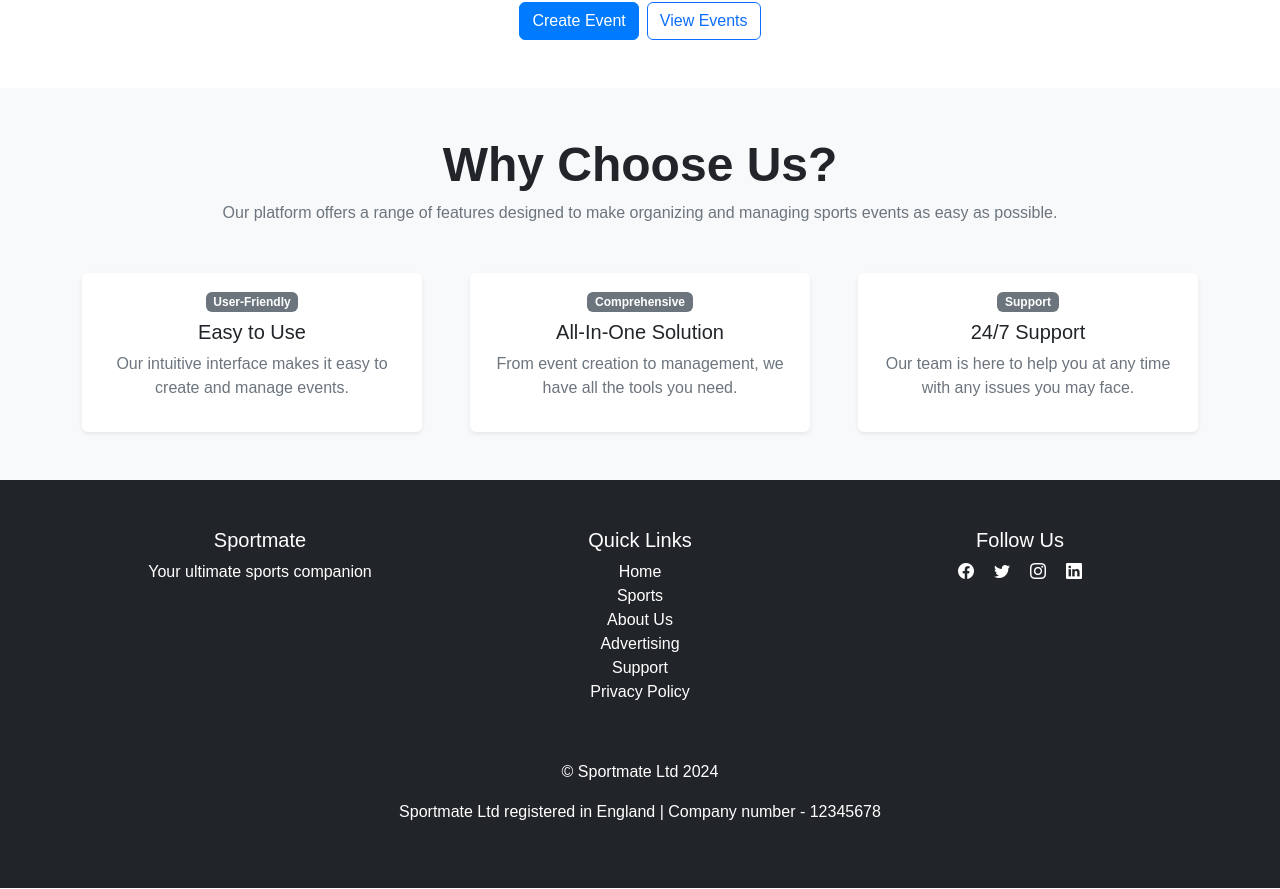
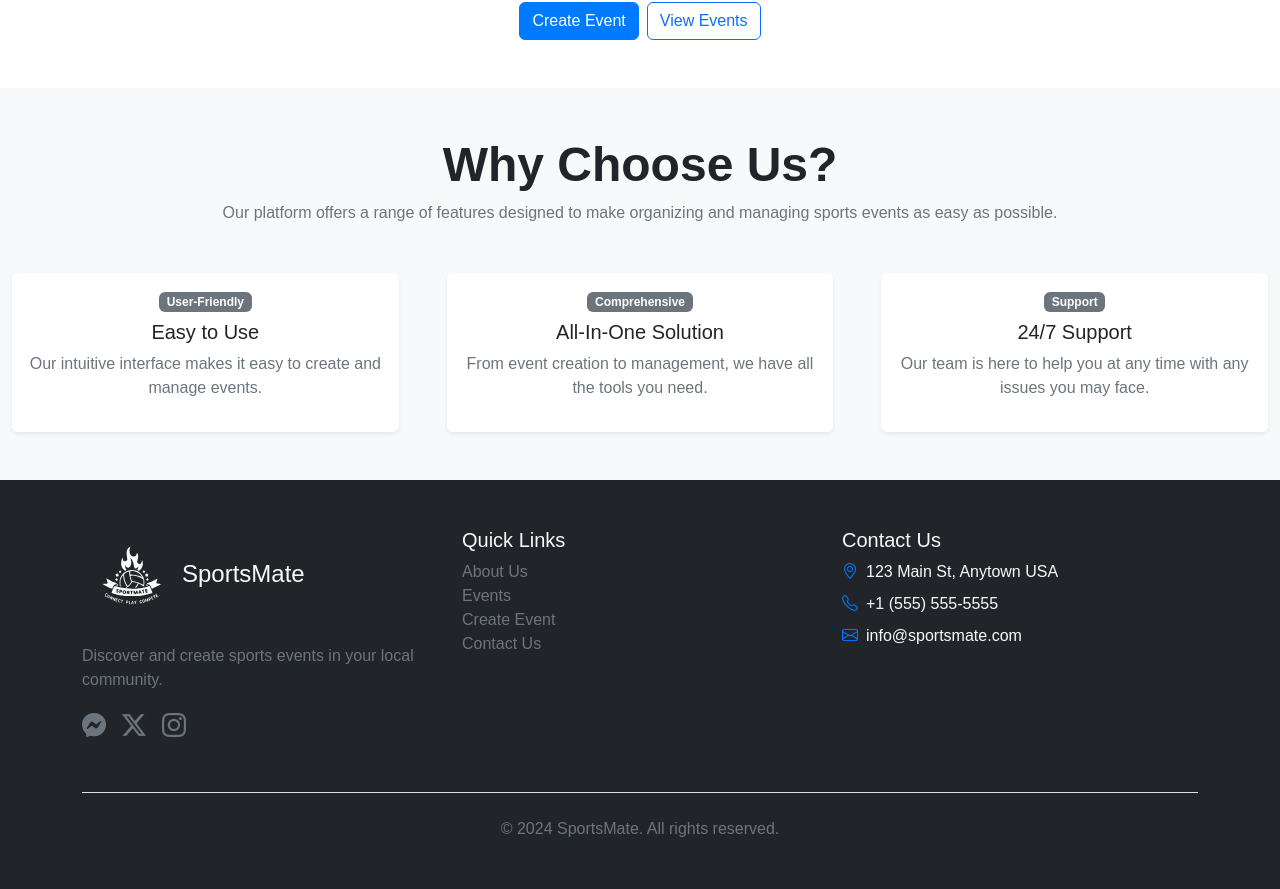
Before and after one commit to deepak748030/SportMate, a React (Vite) app in the folder client/: page / in a window 1280 px wide. Shown: the part 1180-2069 px from the top of the page. Built offline with nearby package versions, Linux system fonts and the light colour scheme.

Commit message:
footer update

```diff
--- a/client/index.html
+++ b/client/index.html
@@ -5,7 +5,6 @@
   <meta charset="UTF-8" />
   <link rel="icon" type="image/svg+xml" href="/vite.svg" />
   <meta name="viewport" content="width=device-width, initial-scale=1.0" />
-  <title>Vite + React</title>
   <link rel="stylesheet" href="https://fonts.googleapis.com/css2?family=Exo+2:wght@400;700&display=swap">
 
 </head>
--- a/client/src/components/layouts/Footer.jsx
+++ b/client/src/components/layouts/Footer.jsx
@@ -1,46 +1,79 @@
 import React from 'react';
 import { Link } from 'react-router-dom';
-import 'bootstrap/dist/css/bootstrap.min.css';
 
-function Footer() {
+const Footer = () => {
     return (
-        <footer className='w-100 text-center py-5 bg-dark' style={{ color: '#FFFFFF' }}>
+        <footer className="bg-dark text-light py-5">
             <div className="container">
                 <div className="row">
-                    <div className="col-md-4 mb-3">
-                        <h5>Sportmate</h5>
-                        <p>Your ultimate sports companion</p>
+                    <div className="col-md-4 mb-4">
+                        <div className="d-flex align-items-center mb-3">
+                            <img src='./vite.svg' />
+                            <span className="ml-2 h4">SportsMate</span>
+                        </div>
+                        <p className="text-muted">Discover and create sports events in your local community.</p>
+                        <div className="d-flex gap-3 fs-4">
+                            <Link href="#" className="text-muted mr-3">
+                                <i className="bi bi-messenger"></i>
+                            </Link>
+                            <Link href="#" className="text-muted mr-3">
+                                <i className="bi bi-twitter-x"></i>
+                            </Link>
+                            <Link href="#" className="text-muted">
+                                <i className="bi bi-instagram"></i>
+                            </Link>
+                        </div>
                     </div>
-                    <div className="col-md-4 mb-3">
+                    <div className="col-md-4 mb-4">
                         <h5>Quick Links</h5>
-                        <ul className='list-unstyled'>
-                            <li><Link to="/" style={{ color: '#FFFFFF', textDecoration: 'none' }}>Home</Link></li>
-                            <li><Link to="/sports" style={{ color: '#FFFFFF', textDecoration: 'none' }}>Sports</Link></li>
-                            <li><Link to="/about" style={{ color: '#FFFFFF', textDecoration: 'none' }}>About Us</Link></li>
-                            <li><Link to="/advertising" style={{ color: '#FFFFFF', textDecoration: 'none' }}>Advertising</Link></li>
-                            <li><Link to="/support" style={{ color: '#FFFFFF', textDecoration: 'none' }}>Support</Link></li>
-                            <li><Link to="/privacy" style={{ color: '#FFFFFF', textDecoration: 'none' }}>Privacy Policy</Link></li>
+                        <ul className="list-unstyled">
+                            <li>
+                                <Link href="#" className="text-muted" style={{ textDecoration: 'none' }}>
+                                    About Us
+                                </Link>
+                            </li>
+                            <li>
+                                <Link href="#" className="text-muted" style={{ textDecoration: 'none' }}>
+                                    Events
+                                </Link>
+                            </li>
+                            <li>
+                                <Link href="#" className="text-muted" style={{ textDecoration: 'none' }}>
+                                    Create Event
+                                </Link>
+                            </li>
+                            <li>
+                                <Link href="#" className="text-muted" style={{ textDecoration: 'none' }}>
+                                    Contact Us
+                                </Link>
+                            </li>
                         </ul>
                     </div>
-                    <div className="col-md-4 mb-3">
-                        <h5>Follow Us</h5>
-                        <div className='d-flex justify-content-center'>
-                            <a href="https://facebook.com" style={{ color: '#FFFFFF', textDecoration: 'none', margin: '0 10px' }}><i className="bi bi-facebook"></i></a>
-                            <a href="https://twitter.com" style={{ color: '#FFFFFF', textDecoration: 'none', margin: '0 10px' }}><i className="bi bi-twitter"></i></a>
-                            <a href="https://instagram.com" style={{ color: '#FFFFFF', textDecoration: 'none', margin: '0 10px' }}><i className="bi bi-instagram"></i></a>
-                            <a href="https://linkedin.com" style={{ color: '#FFFFFF', textDecoration: 'none', margin: '0 10px' }}><i className="bi bi-linkedin"></i></a>
-                        </div>
+                    <div className="col-md-4">
+                        <h5>Contact Us</h5>
+                        <ul className="list-unstyled">
+                            <li className="d-flex align-items-center gap-2 mb-2">
+                                <i className="bi bi-geo-alt text-primary"></i>
+                                <span>123 Main St, Anytown USA</span>
+                            </li>
+                            <li className="d-flex align-items-center gap-2 mb-2">
+                                <i className="bi bi-telephone text-primary"></i>
+                                <span>+1 (555) 555-5555</span>
+                            </li>
+                            <li className="d-flex align-items-center gap-2">
+                                <i className="bi bi-envelope text-primary"></i>
+                                <span>info@sportsmate.com</span>
+                            </li>
+                        </ul>
                     </div>
                 </div>
-                <div className="row mt-4">
-                    <div className="col-md-12">
-                        <p>© Sportmate Ltd 2024</p>
-                        <p>Sportmate Ltd registered in England | Company number - 12345678</p>
-                    </div>
+                <div className="mt-4 border-top border-gray pt-4 text-center text-muted">
+                    &copy; 2024 SportsMate. All rights reserved.
                 </div>
             </div>
         </footer>
-    )
-}
+    );
+};
+
 
 export default Footer;
--- a/client/src/pages/Home.jsx
+++ b/client/src/pages/Home.jsx
@@ -1,18 +1,17 @@
 import React from 'react';
-import { Link, useNavigate } from 'react-router-dom';
+import { Link } from 'react-router-dom';
 import 'bootstrap/dist/css/bootstrap.min.css';
 import Layout from '../components/layouts/Layout';
 
 function Home() {
-    const navigate = useNavigate();
     const login = true;
 
     return (
         <Layout>
             <div className="d-flex flex-column min-vh-100">
-                <main className="flex-grow-1">
+                <main className="flex-grow-1" style={{ overflowX: 'hidden' }}>
                     <section className="py-5">
-                        <div className="container">
+                        <div className="container" style={{ maxWidth: '100%' }}>
                             <div className="row gx-5">
                                 <div className="col-lg-6 d-flex flex-column justify-content-center">
                                     <h1 className="display-4 fw-bold">Elevate Your Sports Events with Ease</h1>
@@ -37,6 +36,7 @@ function Home() {
                                         }
                                         alt="Sports Events"
                                         className="img-fluid rounded"
+                                        style={{ maxWidth: '100%' }}
                                     />
                                 </div>
                             </div>
@@ -44,7 +44,7 @@ function Home() {
                     </section>
 
                     <section className="py-5 bg-light">
-                        <div className="container text-center">
+                        <div className="container text-center" style={{ maxWidth: '100%' }}>
                             <h2 className="display-5 fw-bold">Streamline Your Sports Event Management</h2>
                             <p className="text-muted mb-5">
                                 Our platform offers a comprehensive solution to manage your sports teams, classes, and events with ease, all at competitive rates.
@@ -97,7 +97,7 @@ function Home() {
                     </section>
 
                     <section className="py-5">
-                        <div className="container text-center">
+                        <div className="container text-center" style={{ maxWidth: '100%' }}>
                             <h2 className="display-5 fw-bold">Start Creating Your Event Today</h2>
                             <p className="text-muted mb-4">
                                 Our platform makes it easy to get your sports event up and running. Sign up now and start promoting your
@@ -116,7 +116,7 @@ function Home() {
 
                     {/* Additional Content Section */}
                     <section className="py-5 bg-light">
-                        <div className="container text-center">
+                        <div className="container text-center" style={{ maxWidth: '100%' }}>
                             <h2 className="display-5 fw-bold">Why Choose Us?</h2>
                             <p className="text-muted mb-5">
                                 Our platform offers a range of features designed to make organizing and managing sports events as easy as possible.
@@ -153,24 +153,4 @@ function Home() {
     );
 }
 
-function ClubIcon(props) {
-    return (
-        <svg
-            {...props}
-            xmlns="http://www.w3.org/2000/svg"
-            width="24"
-            height="24"
-            viewBox="0 0 24 24"
-            fill="none"
-            stroke="currentColor"
-            strokeWidth="2"
-            strokeLinecap="round"
-            strokeLinejoin="round"
-        >
-            <path d="M17.28 9.05a5.5 5.5 0 1 0-10.56 0A5.5 5.5 0 1 0 12 17.66a5.5 5.5 0 1 0 5.28-8.6Z" />
-            <path d="M12 17.66L12 22" />
-        </svg>
-    );
-}
-
 export default Home;
```
